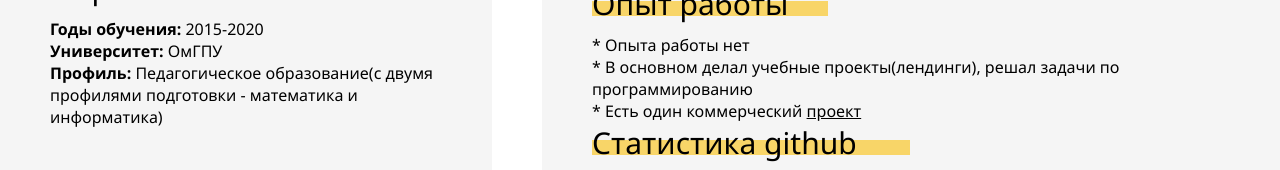
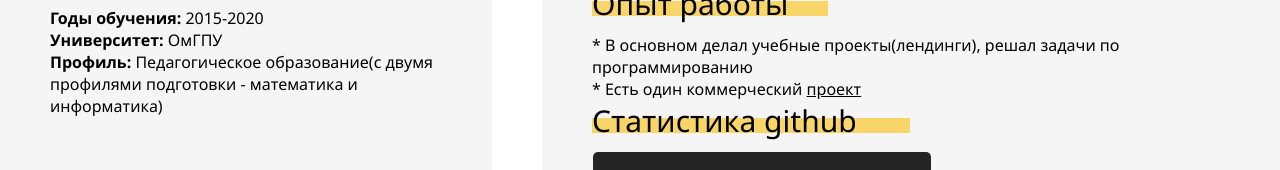
Before and after one commit to akaryaka/portfolio, a plain HTML site: page index.html in a window 1280 px wide. Shown: the part 598-768 px from the top of the page. Drawn offline with Linux system fonts and the light colour scheme.

Commit message:
Update index.html

```diff
--- a/index.html
+++ b/index.html
@@ -110,7 +110,6 @@
             <h2 class="title-2">Опыт работы</h2>
             <p class="content__text text">
             <ul>
-              <li class="text">* Опыта работы нет</li>
               <li class="text">* В основном делал учебные проекты(лендинги), решал задачи по программированию</li>
               <li class="text">
                 <span>* Есть один коммерческий</span>
```
